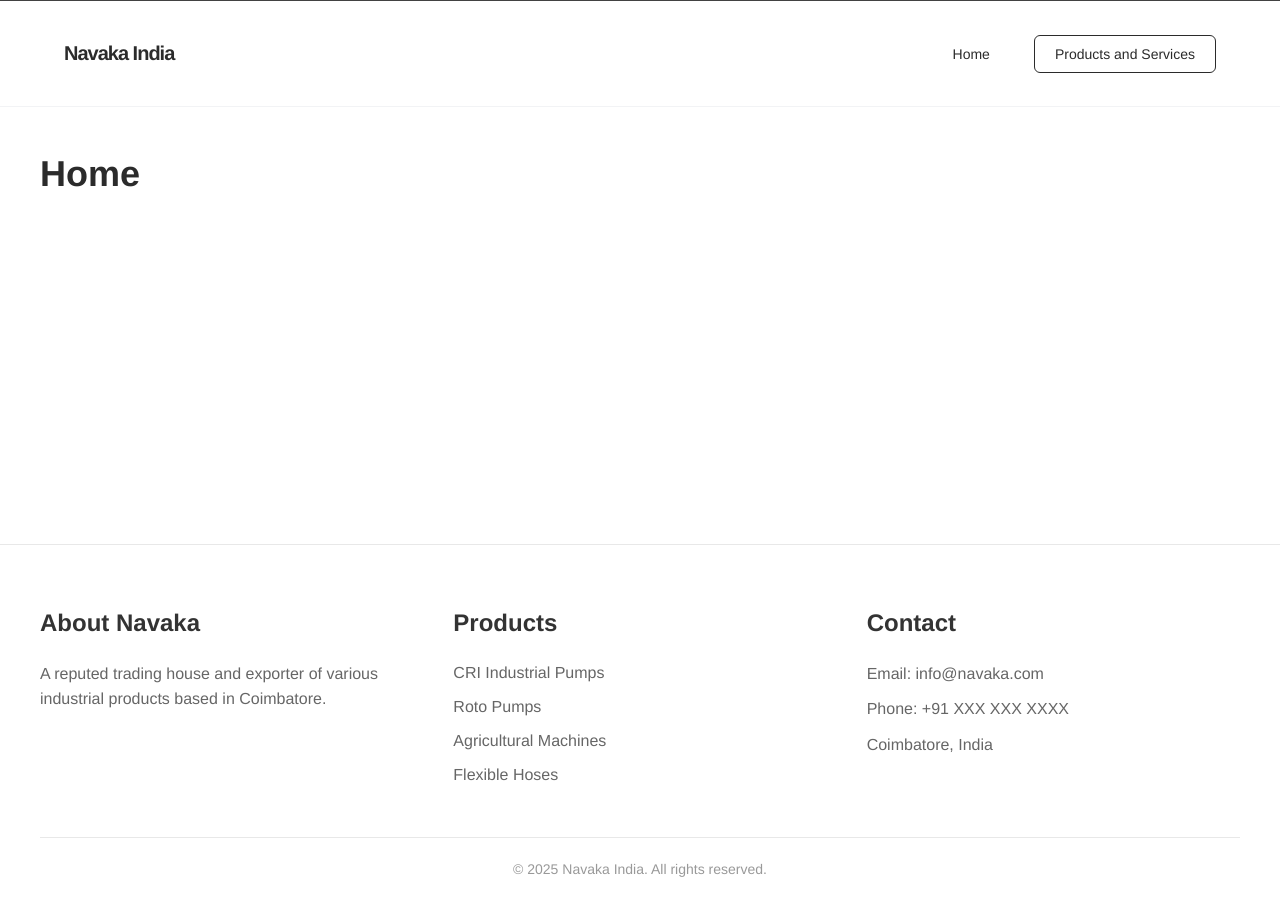
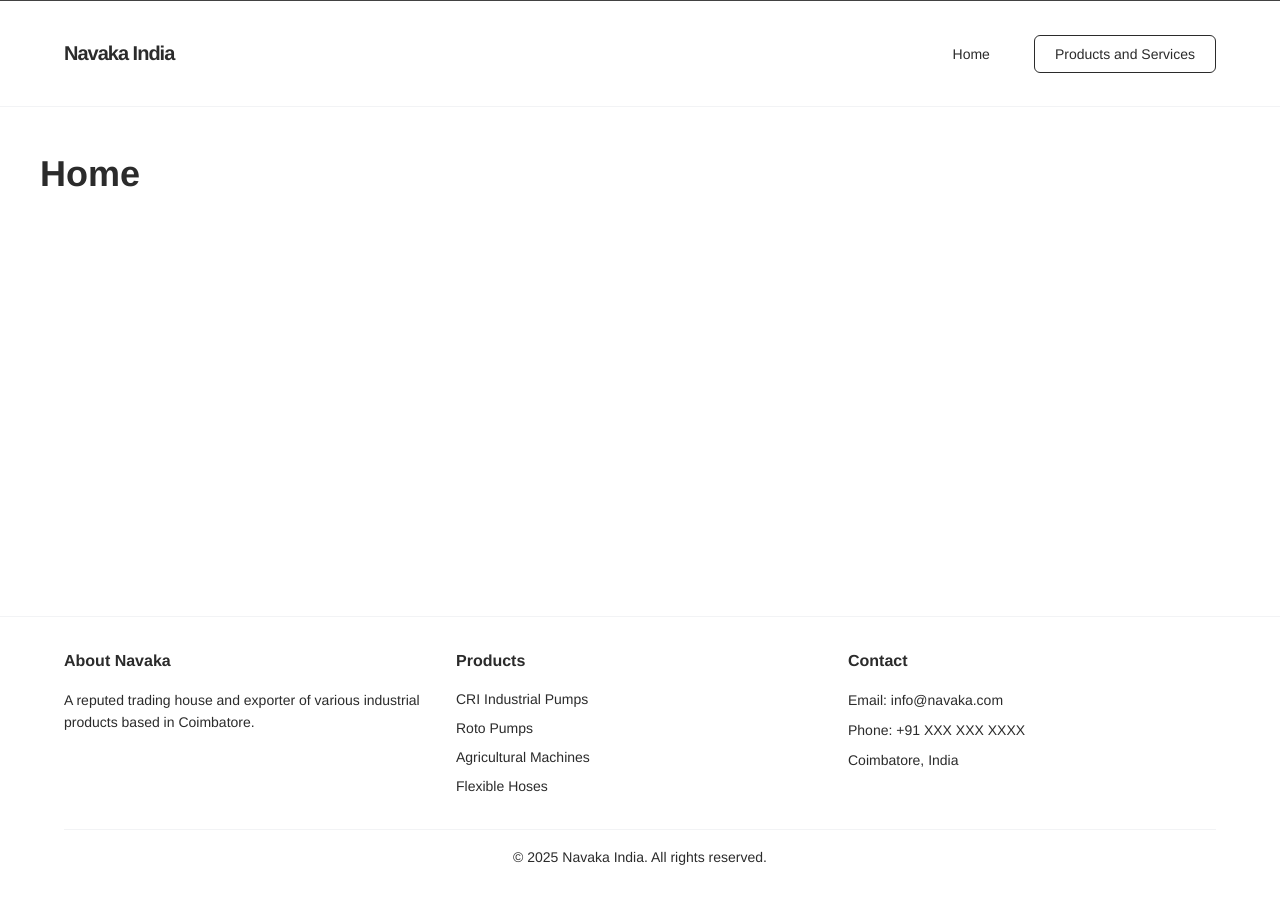
Before and after one commit to manassaloi/navakapumps, a Jekyll site: the page built from home.md, in a window 1280 px wide. Built offline with Jekyll 4.4.1, drawn with Linux system fonts in a browser that asks for light colours.

Commit message:
Update style.scss

```diff
--- a/assets/css/style.scss
+++ b/assets/css/style.scss
@@ -40,9 +40,104 @@ $space-12: 3rem;     // 48px (2xl)
 $container-max: 1152px;    // max-w-6xl
 $container-content: 768px; // max-w-3xl
 
+// First import minima with default variables
 @import "minima";
+
+// Then override the footer styles
+.footer {
+  padding: $space-8 0;
+  background: $color-white;
+  border-top: 1px solid $color-border;
+  font-size: $font-size-small;
+
+  .container {
+    max-width: $container-max;
+    margin: 0 auto;
+    padding: 0 $space-6;
+  }
+
+  &__grid {
+    display: grid;
+    grid-template-columns: repeat(3, 1fr);
+    gap: $space-6;
+    margin-bottom: $space-6;
+  }
+
+  &__column {
+    min-width: 0;
+  }
+
+  &__heading {
+    font-size: $font-size-body;
+    font-weight: 600;
+    color: $color-secondary;
+    margin-bottom: $space-4;
+  }
+
+  &__text {
+    font-size: $font-size-small;
+    color: $color-secondary;
+    line-height: 1.6;
+    margin-bottom: $space-2;
+  }
+
+  &__list {
+    list-style: none;
+    padding: 0;
+    margin: 0;
+  }
+
+  &__list-item {
+    font-size: $font-size-small;
+    color: $color-secondary;
+    margin-bottom: $space-2;
+  }
+
+  &__copyright {
+    text-align: center;
+    padding-top: $space-4;
+    border-top: 1px solid $color-border;
+
+    .footer__text {
+      color: $color-secondary;
+      margin-bottom: 0;
+    }
+  }
+}
+
+@media (max-width: 1024px) {
+  .footer {
+    .container {
+      padding: 0 $space-4;
+    }
+
+    &__grid {
+      gap: $space-4;
+    }
+  }
+}
+
+@media (max-width: 768px) {
+  .footer {
+    padding: $space-6 0;
+
+    &__grid {
+      grid-template-columns: 1fr;
+      gap: $space-4;
+    }
+
+    &__column {
+      text-align: center;
+    }
+
+    &__list {
+      text-align: center;
+    }
+  }
+}
+
+// Then import custom styles
 @import "custom/home";
-@import "custom/footer";
 
 body {
   font-family: $font-primary;
```
